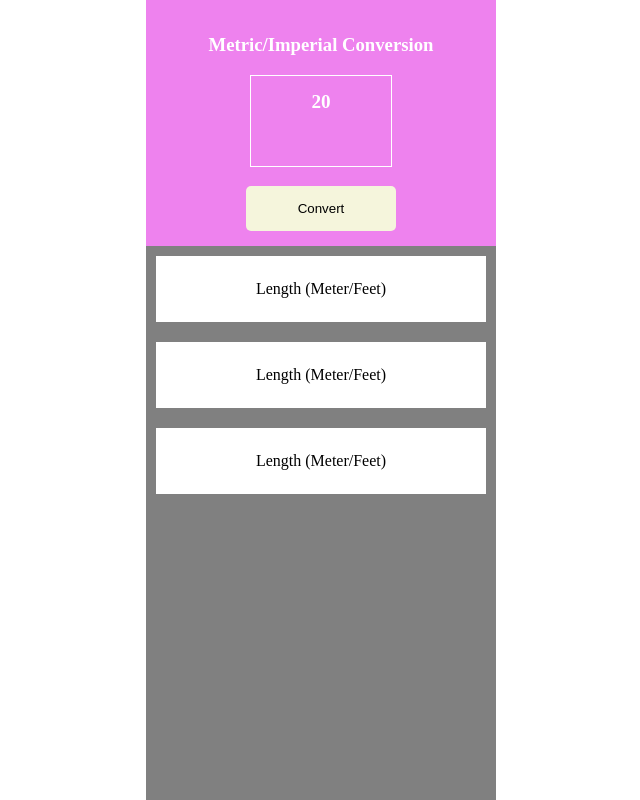
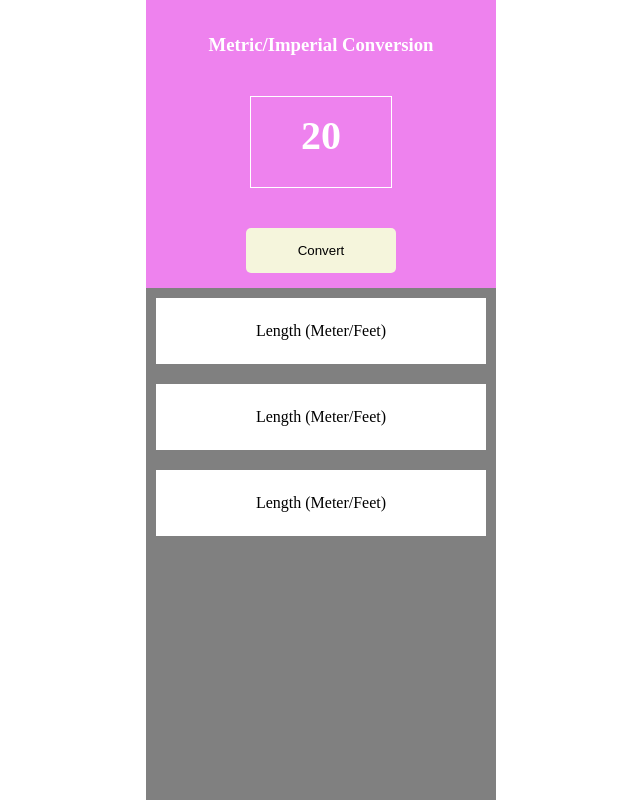
Before and after one commit to iabbakr/unit-converter, a plain HTML site: page index.html in a window 1280 px wide. Shown: the top 800 px of the page, without its empty margins (319-959 px from the left). Drawn offline with Linux system fonts and the light colour scheme.

Commit message:
Update index.css

```diff
--- a/index.css
+++ b/index.css
@@ -33,7 +33,7 @@ body {
     border: 1px solid white;
     font-weight: bolder;
     color: white;
-    font-size: larger;
+    font-size: 40;
     padding: 15px 20px;
 
 
```
